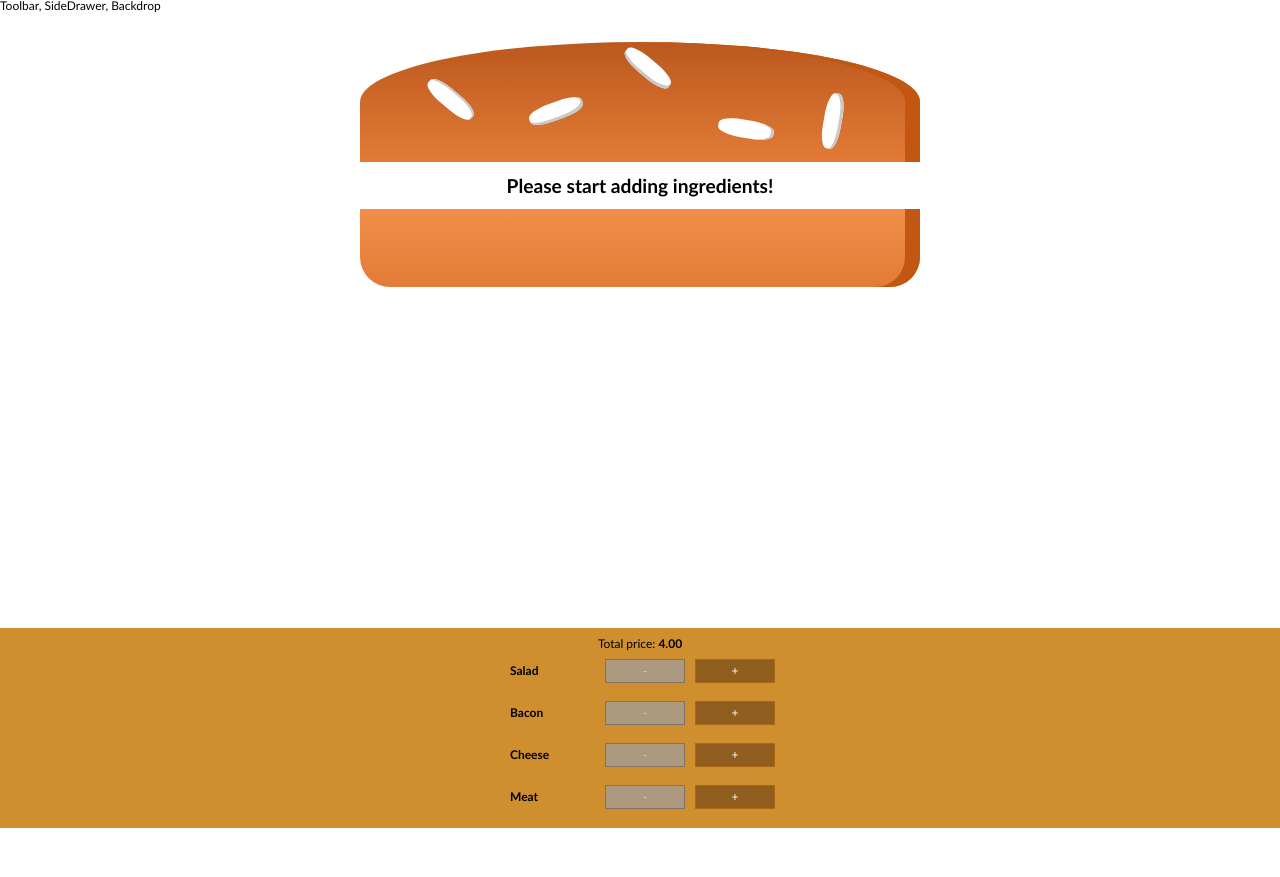
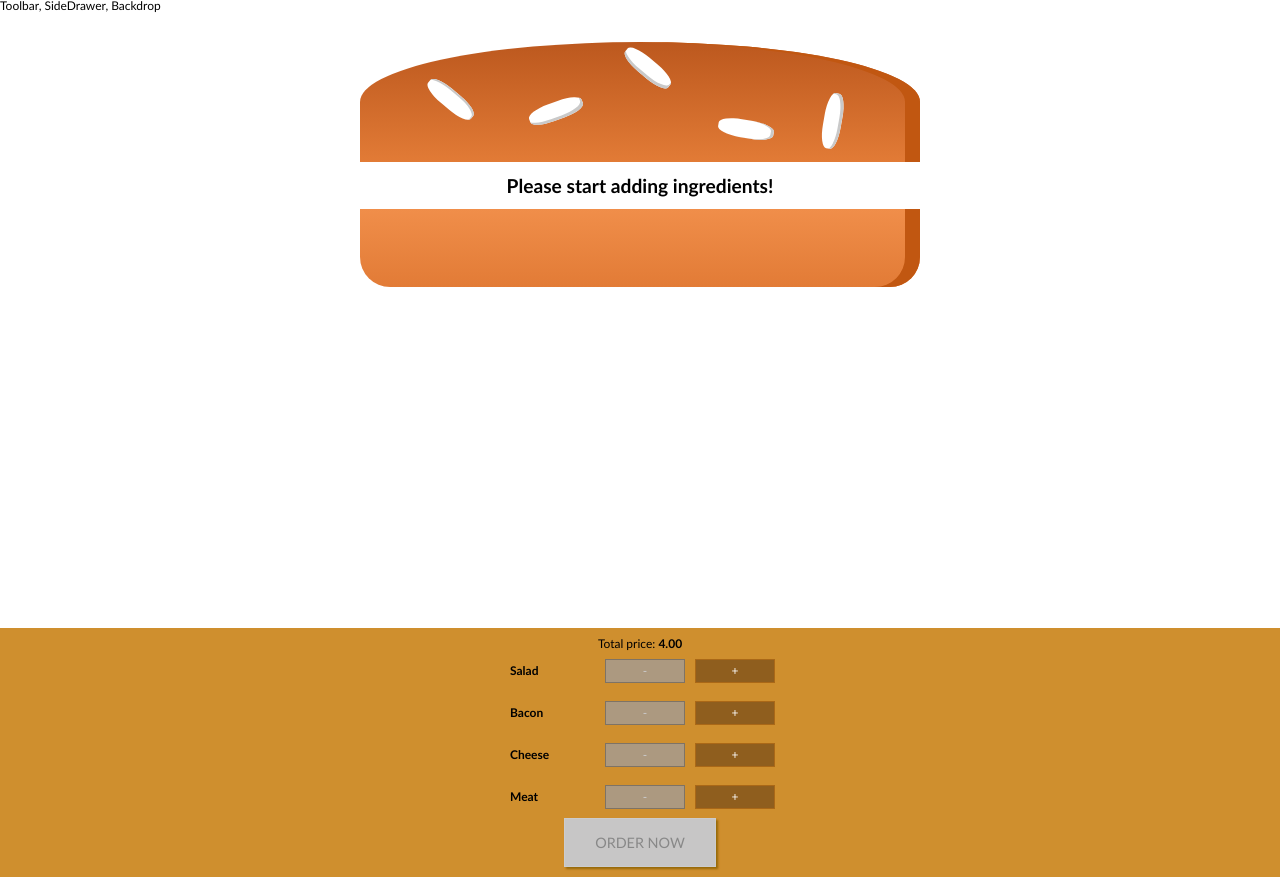
Before and after one commit to kazartsevalex/burger_builder, a React (Create React App) app: page / in a window 1280 px wide. Before the commit the page ends 828 px from the top, so only its background shows below. Built offline with nearby package versions, Linux system fonts and the light colour scheme.

Commit message:
order button

```diff
--- a/src/components/Burger/BuildControls/BuildControls.js
+++ b/src/components/Burger/BuildControls/BuildControls.js
@@ -22,6 +22,11 @@
           disabled={props.disabledInfo[ctrl.type]}
         />
       ))}
+      <button
+        className={classes.OrderButton}
+        disabled={!props.purchasable}>
+        ORDER NOW
+      </button>
     </div>
   );
 };
--- a/src/components/Burger/BuildControls/BuildControls.module.css
+++ b/src/components/Burger/BuildControls/BuildControls.module.css
@@ -8,3 +8,43 @@
   margin: auto;
   padding: 10px 0;
 }
+.OrderButton {
+    background-color: #DAD735;
+    outline: none;
+    cursor: pointer;
+    border: 1px solid #966909;
+    color: #966909;
+    font-family: inherit;
+    font-size: 1.2em;
+    padding: 15px 30px;
+    box-shadow: 2px 2px 2px #966909;
+}
+
+.OrderButton:hover, .OrderButton:active {
+    background-color: #A0DB41;
+    border: 1px solid #966909;
+    color: #966909;
+}
+
+.OrderButton:disabled {
+    background-color: #C7C6C6;
+    cursor: not-allowed;
+    border: 1px solid #ccc;
+    color: #888888;
+}
+
+.OrderButton:not(:disabled) {
+    animation: enable 0.3s linear;
+}
+
+@keyframes enable {
+    0% {
+        transform: scale(1);
+    }
+    60% {
+        transform: scale(1.1);
+    }
+    100% {
+        transform: scale(1);
+    }
+}
--- a/src/containers/BurgerBuilder/BurgerBuilder.js
+++ b/src/containers/BurgerBuilder/BurgerBuilder.js
@@ -20,8 +20,19 @@
         cheese: 0,
         meat: 0
       },
-      totalPrice: 4
+      totalPrice: 4,
+      purchasable: false
     }
+  }
+
+  updatePurchasable(ingredients) {
+    const sum = Object.keys(ingredients)
+      .map(igKey => {
+        return ingredients[igKey];
+      })
+      .reduce((sum, el) => sum + el, 0);
+
+    this.setState({ purchasable: sum > 0 });
   }
 
   addIngredientHandler = (type) => {
@@ -33,6 +44,7 @@
     const oldPrice = this.state.totalPrice;
     const newPrice = oldPrice + priceAddition;
     this.setState({ totalPrice: newPrice, ingredients: updatedIngredients });
+    this.updatePurchasable(updatedIngredients);
   }
 
   removeIngredientHandler = (type) => {
@@ -45,6 +57,7 @@
     const oldPrice = this.state.totalPrice;
     const newPrice = oldPrice - priceAddition;
     this.setState({ totalPrice: newPrice, ingredients: updatedIngredients });
+    this.updatePurchasable(updatedIngredients);
   }
 
   render() {
@@ -61,6 +74,7 @@
           ingredientRemoved={this.removeIngredientHandler}
           disabledInfo={disabledInfo}
           price={this.state.totalPrice}
+          purchasable={this.state.purchasable}
         />
       </Aux>
     );
```
